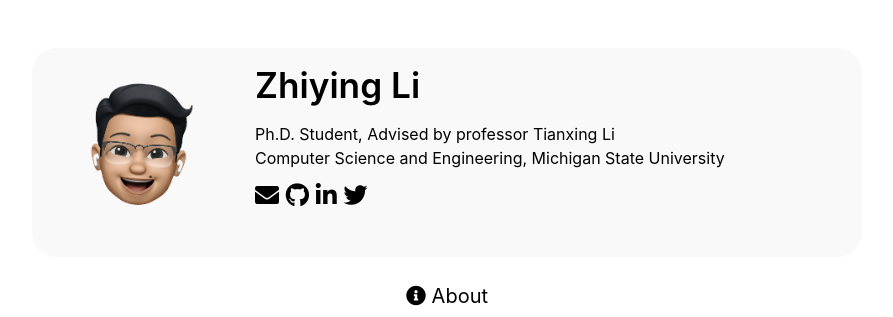
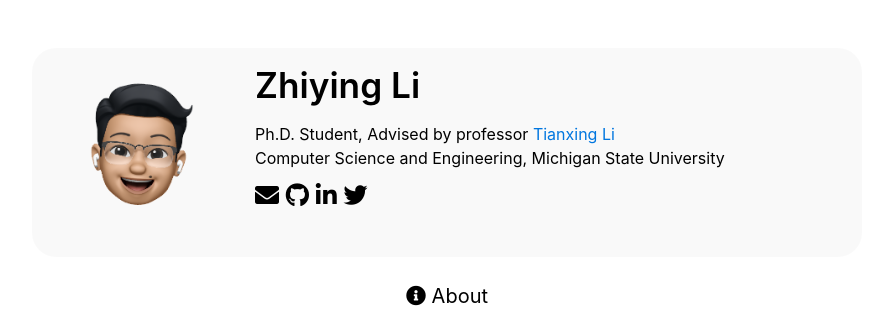
Before and after one commit to zhiyingli97/zhiyingli97.github.io, a Jekyll site: the page built from _pages/about.md, in a window 1280 px wide. Shown: the top 317 px of the page, without its empty margins (193-1086 px from the left). Built offline with Jekyll 4.4.1, drawn with Linux system fonts in a browser that asks for light colours; full-size pictures stand in for the smaller copies a plugin makes; comment, search, counter and statistics services are not loaded; a style sheet for code colours, icons or effects is not loaded; some of the changed lines change nothing that is shown.

Commit message:
add links to the name of advisor

```diff
--- a/_pages/about.md
+++ b/_pages/about.md
@@ -4,7 +4,7 @@ title: About
 permalink: /
 subtitle: >
     <p>
-      Ph.D. Student, Advised by professor Tianxing Li
+      Ph.D. Student, Advised by professor <a href = "https://tianxing.me/">Tianxing Li</a>
       <br> Computer Science and Engineering, Michigan State University
     </p>
 
```
